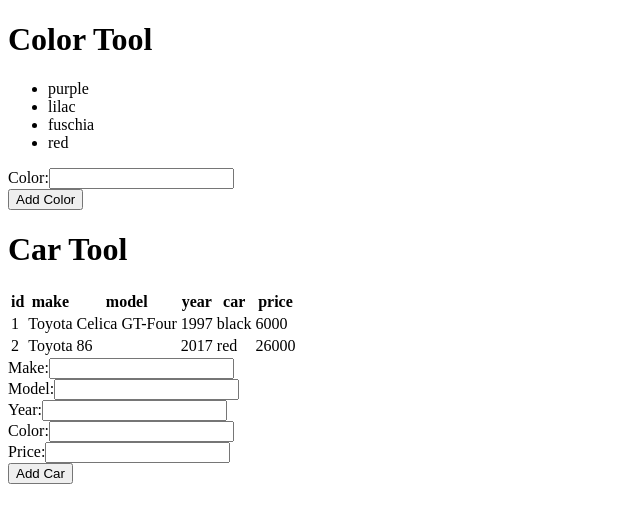
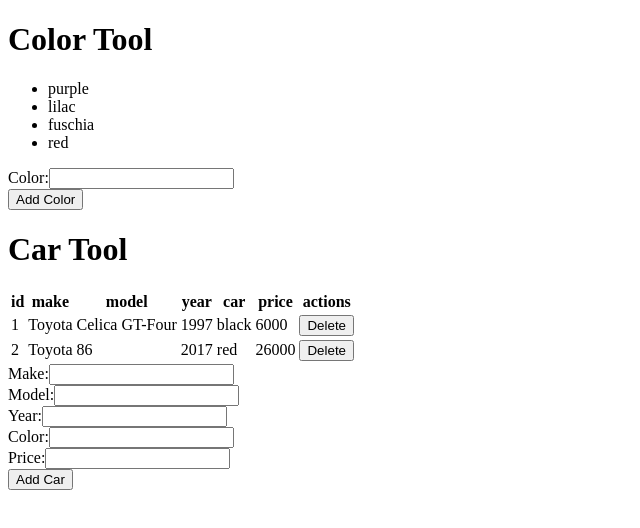
Before and after one commit to HBaguinon/angular-demo-app, an Angular app: page / in a window 1280 px wide. Shown: the top 528 px of the page, without its empty margins (0-640 px from the left). Built offline with nearby package versions, Linux system fonts and the light colour scheme.

Commit message:
added car-form and failing delete button

```diff
--- a/src/app/app.component.ts
+++ b/src/app/app.component.ts
@@ -21,3 +21,7 @@ export class AppComponent {
 // A good resource is "You Don't Know JS"
 // https://github.com/getify/You-Dont-Know-JS
 // https://github.com/getify/You-Dont-Know-JS/blob/2nd-ed/get-started/ch1.md
+// at its heart, JS is a functional programming language
+// not imperative
+// everything is done declaritively
+// simple for loops are super fast bc for each calls the function each time
--- a/src/app/car-tool/car-tool.module.ts
+++ b/src/app/car-tool/car-tool.module.ts
@@ -8,9 +8,10 @@ import { CarTableComponent } from './components/car-table/car-table.component';
 
 import { Car } from './car';
 import { CarViewRowComponent } from './components/car-view-row/car-view-row.component';
+import { CarFormComponent } from './components/car-form/car-form.component';
 
 @NgModule({
-  declarations: [CarHomeComponent, CarTableComponent, CarViewRowComponent],
+  declarations: [CarHomeComponent, CarTableComponent, CarViewRowComponent, CarFormComponent],
   imports: [
     CommonModule,
     ReactiveFormsModule,
--- /dev/null
+++ b/src/app/car-tool/components/car-form/car-form.component.html
@@ -0,0 +1,25 @@
+<form [formGroup]="carForm">
+  <div>
+    <label for="make-input">Make:</label>
+    <input type="text" id="make-input" formControlName="make" />
+  </div>
+  <div>
+    <label for="model-input">Model:</label>
+    <input type="text" id="model-input" formControlName="model" />
+  </div>
+  <div>
+    <label for="year-input">Year:</label>
+    <input type="number" id="year-input" formControlName="year" />
+  </div>
+  <div>
+    <label for="color-input">Color:</label>
+    <input type="text" id="color-input" formControlName="color" />
+  </div>
+  <div>
+    <label for="price-input">Price:</label>
+    <input type="number" id="price-input" formControlName="price" />
+  </div>
+  <button type="button" (click)="doSubmitCar()">
+    {{buttonText}}
+  </button>
+</form>
--- /dev/null
+++ b/src/app/car-tool/components/car-form/car-form.component.ts
@@ -0,0 +1,43 @@
+import { Component, OnInit, Input, Output, EventEmitter } from '@angular/core';
+import { FormGroup, FormBuilder } from '@angular/forms';
+
+import { Car } from '../../car';
+
+@Component({
+  selector: 'app-car-form',
+  templateUrl: './car-form.component.html',
+  styleUrls: ['./car-form.component.css']
+})
+export class CarFormComponent implements OnInit {
+
+  carForm: FormGroup;
+
+  @Input()
+  buttonText = 'Submit Car';
+
+  @Output()
+  submitCar = new EventEmitter<Car>();
+
+  constructor(private fb: FormBuilder) { }
+
+  ngOnInit(): void {
+
+    this.carForm = this.fb.group({
+      make: '',
+      model: '',
+      year: '',
+      color: '',
+      price: ''
+    });
+
+  }
+
+  doSubmitCar() {
+
+    // Step 1
+    this.submitCar.emit(this.carForm.value);
+
+    this.carForm.reset();
+  }
+
+}
--- a/src/app/car-tool/components/car-home/car-home.component.html
+++ b/src/app/car-tool/components/car-home/car-home.component.html
@@ -1,32 +1,6 @@
 <app-tool-header [headerText]="headerText"></app-tool-header>
 
 <app-car-table [cars]="cars"></app-car-table>
-<form [formGroup]="carForm">
-    <div>
-      <label for="make-input">Make:</label>
-      <input type="text" id="make-input"
-        formControlName="make" />
-    </div>
-    <div>
-      <label for="model-input">Model:</label>
-      <input type="text" id="model-input"
-        formControlName="model" />
-    </div>
-    <div>
-      <label for="year-input">Year:</label>
-      <input type="number" id="year-input"
-        formControlName="year" />
-    </div>
-    <div>
-        <label for="color-input">Color:</label>
-        <input type="text" id="color-input"
-          formControlName="color" />
-    </div>
-    <div>
-        <label for="price-input">Price:</label>
-        <input type="number" id="price-input"
-          formControlName="price" />
-    </div>
-    <button type="button" (click)="addCar()">
-      Add Car</button>
-  </form>
+
+<app-car-form buttonText="Add Car"
+  (submitCar)="doAddCar($event)"></app-car-form>
--- a/src/app/car-tool/components/car-home/car-home.component.ts
+++ b/src/app/car-tool/components/car-home/car-home.component.ts
@@ -1,5 +1,4 @@
 import { Component, OnInit } from '@angular/core';
-import { FormGroup, FormBuilder } from '@angular/forms';
 
 import { Car } from '../../car';
 import { CARS } from '../../cars';
@@ -20,25 +19,14 @@ export class CarHomeComponent implements OnInit {
   //   { id: 1, make: 'Toyota', model: 'Celica GT-Four', year: 1997, color: 'black', price: 6000 }
   // ];
 
-  carForm: FormGroup;
-
-  constructor(private fb: FormBuilder) { }
+  constructor() { }
 
   ngOnInit(): void {
-
-    this.carForm = this.fb.group({
-      make: '',
-      model: '',
-      year: '',
-      color: '',
-      price: ''
-    });
-
   }
 
-  addCar(): void {
+  doAddCar(car: Car): void {
     const newCar: Car = {
-        ...this.carForm.value,
+      ...car,
       id: Math.max(...this.cars.map(c => c.id), 0) + 1,
 
       // My version for ID:
@@ -52,9 +40,14 @@ export class CarHomeComponent implements OnInit {
       // price: this.carForm.value.price
     };
 
+    // This is HORRIBLE code because car is an input:
+    // this.cars.push(car);
+
     this.cars = this.cars.concat(newCar);
+  }
 
-      this.carForm.reset();
+  doRemoveCar(id: number): void {
+    this.cars = this.cars.filter(car => car.id !== id);
   }
 
 }
--- a/src/app/car-tool/components/car-table/car-table.component.html
+++ b/src/app/car-tool/components/car-table/car-table.component.html
@@ -7,38 +7,10 @@
       <th>year</th>
       <th>car</th>
       <th>price</th>
+      <th>actions</th>
     </tr>
   </thead>
   <tbody>
-      <tr class="car-view-row" *ngFor="let car of cars" [car]="car"></tr>
-    </tbody>
+    <tr class="car-view-row" *ngFor="let car of cars" [car]="car"></tr>
+  </tbody>
 </table>
-<!-- <form [formGroup]="carForm">
-    <div>
-      <label for="make-input">Make:</label>
-      <input type="text" id="make-input"
-        formControlName="make" />
-    </div>
-    <div>
-      <label for="model-input">Model:</label>
-      <input type="text" id="model-input"
-        formControlName="model" />
-    </div>
-    <div>
-      <label for="year-input">Year:</label>
-      <input type="number" id="year-input"
-        formControlName="year" />
-    </div>
-    <div>
-        <label for="color-input">Color:</label>
-        <input type="text" id="color-input"
-          formControlName="color" />
-    </div>
-    <div>
-        <label for="price-input">Price:</label>
-        <input type="number" id="price-input"
-          formControlName="price" />
-    </div>
-    <button type="button" (click)="addCar()">
-      Add Car</button>
-  </form> -->
--- a/src/app/car-tool/components/car-view-row/car-view-row.component.html
+++ b/src/app/car-tool/components/car-view-row/car-view-row.component.html
@@ -4,3 +4,4 @@
   <td>{{ car.year }}</td>
   <td>{{ car.color }}</td>
   <td>{{ car.price }}</td>
+  <td><button type="button" (click)="doRemoveCar()">Delete</button></td>
--- a/src/app/car-tool/components/car-view-row/car-view-row.component.ts
+++ b/src/app/car-tool/components/car-view-row/car-view-row.component.ts
@@ -1,6 +1,5 @@
-import { Component, OnInit, Input } from '@angular/core';
+import { Component, OnInit, Input, Output, EventEmitter } from '@angular/core';
 import { Car } from '../../car';
-// import { CARS } from '../../cars';
 
 @Component({
   selector: '.car-view-row',
@@ -11,11 +10,16 @@ export class CarViewRowComponent implements OnInit {
   @Input()
   car: Car;
 
-  // cars = CARS;
+  @Output()
+  deleteCar = new EventEmitter<number>();
 
   constructor() { }
 
   ngOnInit(): void {
   }
 
+  doRemoveCar(): void {
+    this.deleteCar.emit(this.car.id);
+  }
+
 }
```
Also changed, not shown: src/app/car-tool/components/car-table/car-table.component.ts (+0 -27 lines), src/app/car-tool/components/car-form/car-form.component.css (added), 1 other file (tests, documents, lock files or other folders). Lines whose indentation alone changed are shown as unchanged.
